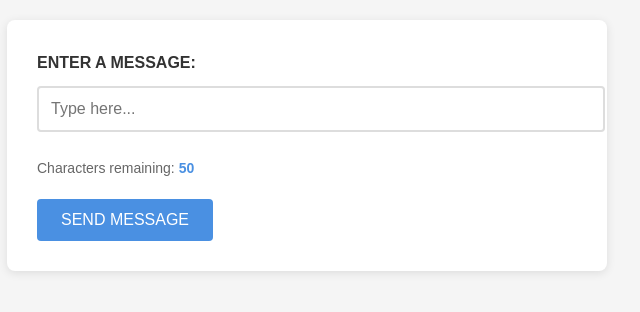
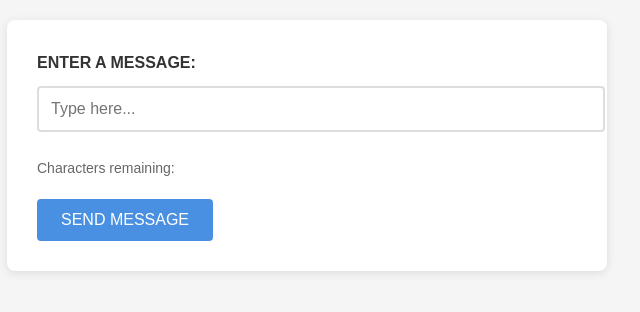
Before and after one commit to ram-kamineni/JAVASCRIPT, a plain HTML site: page character-counter/index.html in a window 1280 px wide. Shown: the full height of the page, 333-973 px from the left. Drawn offline with Linux system fonts and the light colour scheme.

Commit message:
complted

```diff
--- a/character_count.html
+++ b/character-counter/index.html
@@ -86,7 +86,7 @@
     <form action="">
         <label for="textinput">ENTER A MESSAGE:</label>
         <input type="text" id="textinput" placeholder="Type here..." maxlength="50">
-        <p>Characters remaining: <span id="characterCount">50</span></p>
+        <p>Characters remaining: <span id="characterCount"></span></p>
         <input type="submit" value="SEND MESSAGE">
     </form>
 
```
